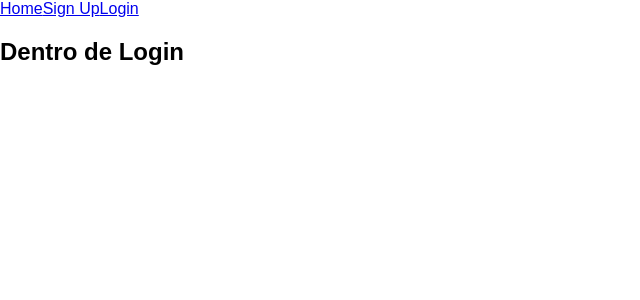
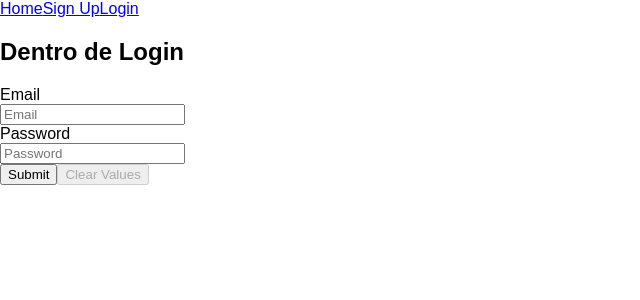
Before and after one commit to CriGacituaFlores/BlogReactRedux, a React (Create React App) app: page /login in a window 1280 px wide. Shown: the top 300 px of the page, without its empty margins (0-640 px from the left). Built offline with nearby package versions, Linux system fonts and the light colour scheme.

Commit message:
login form

```diff
--- a/src/initial/Login.js
+++ b/src/initial/Login.js
@@ -1,10 +1,15 @@
 import React from 'react'
+import LoginFormaFinal from './LoginFormaFinal'
 
 
 const Login = () => {
+  const funcionForma = (datos) => {
+    console.log(datos)
+  }
   return (
       <div>
         <h2>Dentro de Login</h2>
+        <LoginFormaFinal onSubmit={funcionForma}/>
       </div>
   )
 }
--- /dev/null
+++ b/src/initial/LoginFormaFinal.js
@@ -0,0 +1,58 @@
+import React from 'react'
+import { Field, reduxForm } from 'redux-form'
+
+const validate = values => {
+  const errors = {}
+
+  if (!values.email) {
+    errors.email = 'Required'
+  } else if (!/^[A-Z0-9._%+-]+@[A-Z0-9.-]+\.[A-Z]{2,4}$/i.test(values.email)) {
+    errors.email = 'Invalid email address'
+  }
+
+  if(!values.password) {
+      errors.password = 'Required'
+  } else if (values.password.length < 6) {
+      errors.password = 'Debe tener mas de 6 caracteres'
+  }
+
+  return errors
+}
+
+const warn = values => {
+  const warnings = {}
+  if (values.age < 19) {
+    warnings.age = 'Hmm, you seem a bit young...'
+  }
+  return warnings
+}
+
+const renderField = ({ input, label, type, meta: { touched, error, warning } }) => (
+  <div>
+    <label>{label}</label>
+    <div>
+      <input {...input} placeholder={label} type={type}/>
+      {touched && ((error && <span>{error}</span>) || (warning && <span>{warning}</span>))}
+    </div>
+  </div>
+)
+
+const LoginFormaFinal = (props) => {
+  const { handleSubmit, pristine, reset, submitting } = props
+  return (
+    <form onSubmit={handleSubmit}>
+      <Field name="email" type="email" component={renderField} label="Email"/>
+      <Field name="password" type="password" component={renderField} label="Password"/>
+      <div>
+        <button type="submit" disabled={submitting}>Submit</button>
+        <button type="button" disabled={pristine || submitting} onClick={reset}>Clear Values</button>
+      </div>
+    </form>
+  )
+}
+
+export default reduxForm({
+  form: 'loginValidation',  // a unique identifier for this form
+  validate,                // <--- validation function given to redux-form
+  warn                     // <--- warning function given to redux-form
+})(LoginFormaFinal)
--- a/src/initial/SignupFormFinal.js
+++ b/src/initial/SignupFormFinal.js
@@ -13,6 +13,14 @@ const validate = values => {
 
   if (!values.password) {
     errors.password = 'Required'
+  } else if (values.password.length < 6){
+    errors.password = 'Password no puede menor a 6 caracteres'
+  }
+
+  if(!values.passwordConfirmation) {
+    errors.passwordConfirmation = 'Required'
+  } else if(!(values.password === values.passwordConfirmation)) {
+    errors.passwordConfirmation = 'Deben coincidar las claves'
   }
 
   if (!values.email) {
@@ -64,6 +72,12 @@ const SignupFormFinal = props => {
         component={renderField}
         label="Password"
       />
+      <Field
+        name="passwordConfirmation"
+        type="password"
+        component={renderField}
+        label="Password Confirmation"
+      />
       <Field name="email" type="email" component={renderField} label="Email" />
       <div>
         <button type="submit" disabled={submitting}>
```
